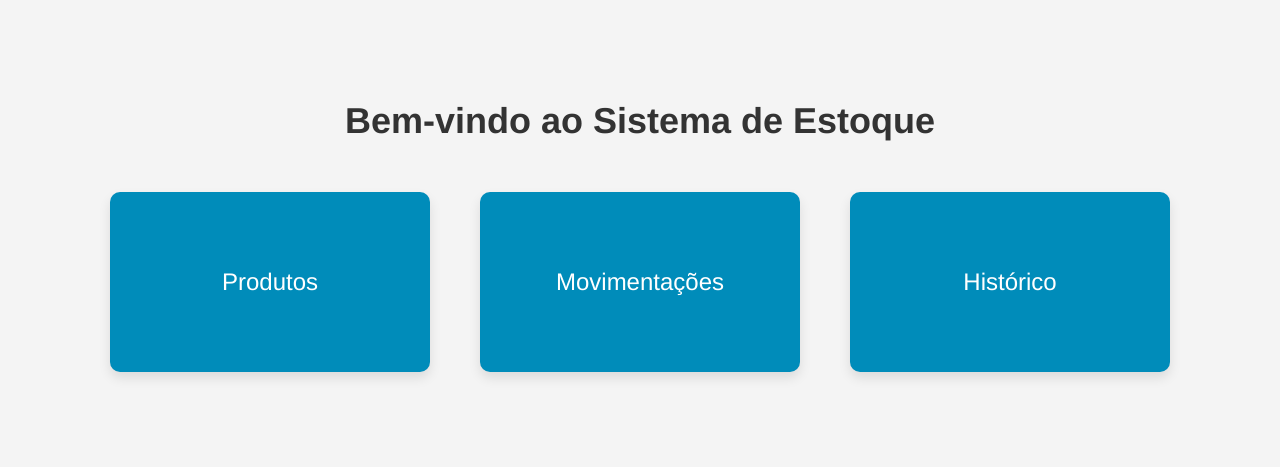
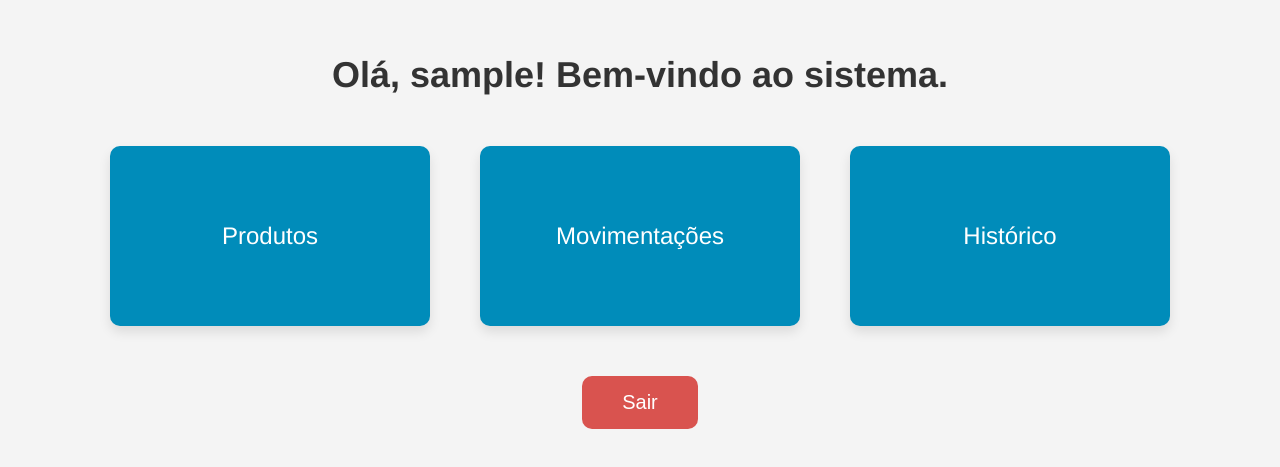
Before and after one commit to Ingridrayane1998/estoque, a plain HTML site: page menu.html in a window 1280 px wide. Shown: the part 171-638 px from the top of the page. Drawn offline with Linux system fonts and the light colour scheme; sample sign-in values are in the browser's storage.

Commit message:
Update menu.html

```diff
--- a/menu.html
+++ b/menu.html
@@ -18,7 +18,6 @@
             flex-direction: column;
         }
 
-
         .menu-container {
             text-align: center;
             display: flex;
@@ -26,7 +25,6 @@
             justify-content: center;
             gap: 30px;
         }
-
 
         .menu-item {
             background-color: #008CBA;
@@ -45,24 +43,36 @@
             height: 120px;
         }
 
-
         .menu-item:hover {
             background-color: #007ba7;
             transform: scale(1.05);
         }
 
-
         .menu-item:active {
             transform: scale(1);
         }
 
+        .logout-btn {
+            margin-top: 40px;
+            padding: 15px 40px;
+            font-size: 20px;
+            background-color: #d9534f;
+            color: white;
+            border: none;
+            border-radius: 10px;
+            cursor: pointer;
+            transition: background 0.3s ease;
+        }
+
+        .logout-btn:hover {
+            background-color: #c9302c;
+        }
 
         h1 {
             font-size: 36px;
             color: #333;
             margin-bottom: 40px;
         }
-
 
         @media (max-width: 768px) {
             .menu-item {
@@ -71,12 +81,10 @@
                 font-size: 20px;
             }
 
-
             h1 {
                 font-size: 30px;
             }
         }
-
 
         @media (max-width: 480px) {
             .menu-item {
@@ -84,7 +92,6 @@
                 padding: 15px 30px;
                 font-size: 18px;
             }
-
 
             h1 {
                 font-size: 26px;
@@ -94,9 +101,7 @@
 </head>
 <body>
 
-
-    <h1>Bem-vindo ao Sistema de Estoque</h1>
-
+    <h1 id="greeting">Bem-vindo ao Sistema de Estoque</h1>
 
     <div class="menu-container">
         <!-- Botões de navegação -->
@@ -105,6 +110,28 @@
         <a href="historico.html" class="menu-item">Histórico</a>
     </div>
 
+    <!-- Botão de sair -->
+    <button class="logout-btn" onclick="logout()">Sair</button>
+
+    <script>
+        // Função para exibir o nome do usuário
+        window.onload = function() {
+            const username = localStorage.getItem('username');
+            if (username) {
+                // Se o nome de usuário estiver no localStorage, exibe a saudação
+                document.getElementById('greeting').textContent = `Olá, ${username}! Bem-vindo ao sistema.`;
+            } else {
+                // Se não encontrar o nome de usuário, redireciona para a página de login
+                window.location.href = 'index.html';
+            }
+        }
+
+        // Função de logout
+        function logout() {
+            localStorage.removeItem('username');  // Remove o nome de usuário do localStorage
+            window.location.href = 'index.html';  // Redireciona para a página de login
+        }
+    </script>
 
 </body>
 </html>
```
